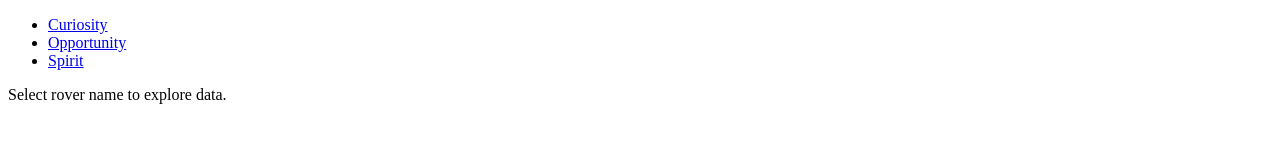
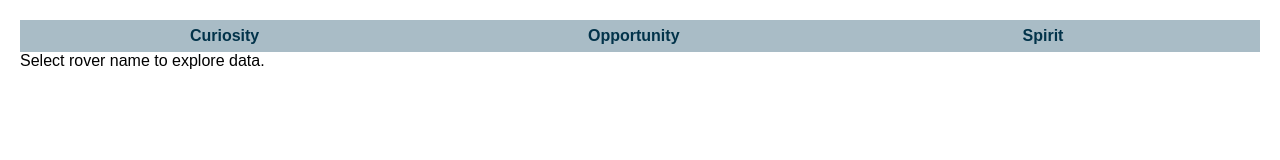
Before and after one commit to alexandrabaturina/mars-rover-dashboard, a website: page src/public/index.html in a window 1280 px wide. Drawn offline with nearby package versions, Linux system fonts and the light colour scheme.

Commit message:
chore: link style files

```diff
--- a/src/public/index.html
+++ b/src/public/index.html
@@ -5,7 +5,9 @@
     <meta charset="UTF-8">
     <meta name="viewport" content="width=device-width, initial-scale=1.0">
     <meta http-equiv="X-UA-Compatible" content="ie=edge">
-    <title>Document</title>
+    <title>Mars Rover Dashboard</title>
+    <link rel="stylesheet" href="assets/stylesheets/resets.css">
+    <link rel="stylesheet" href="assets/stylesheets/index.css">
 </head>
 
 <body>
```
